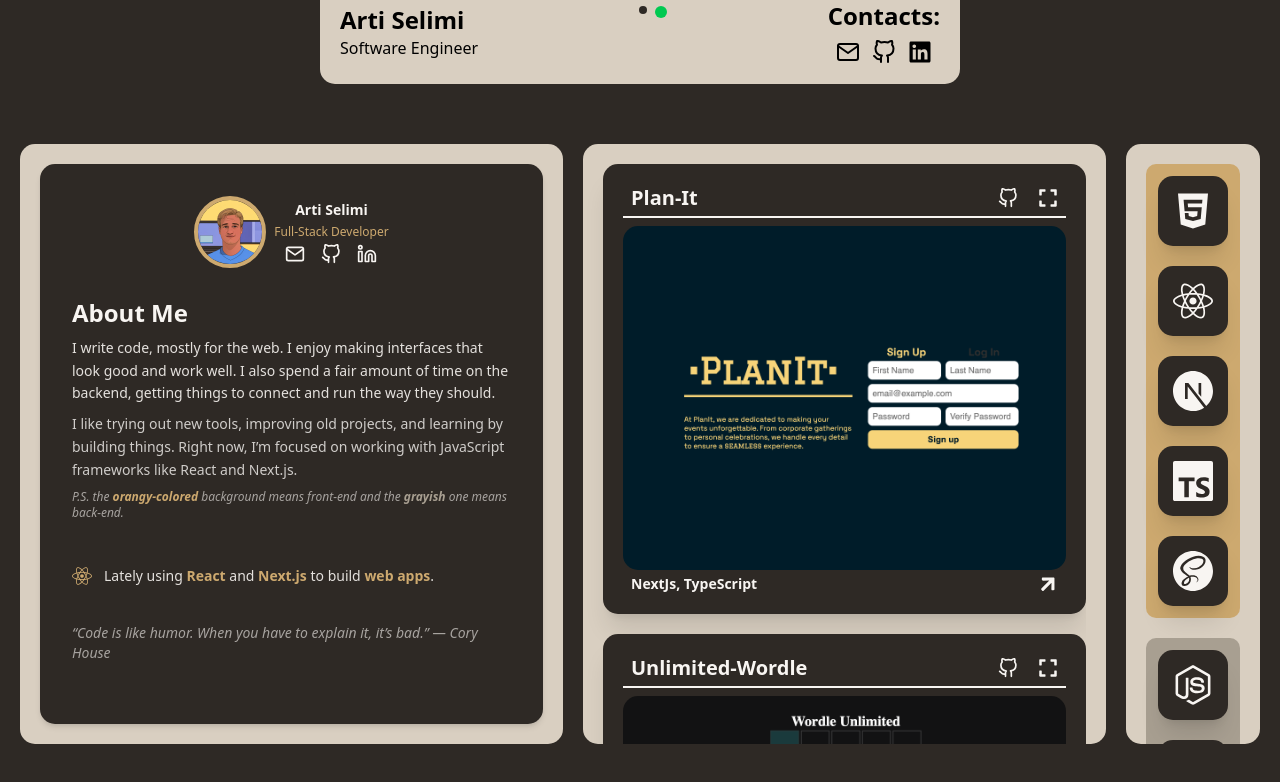
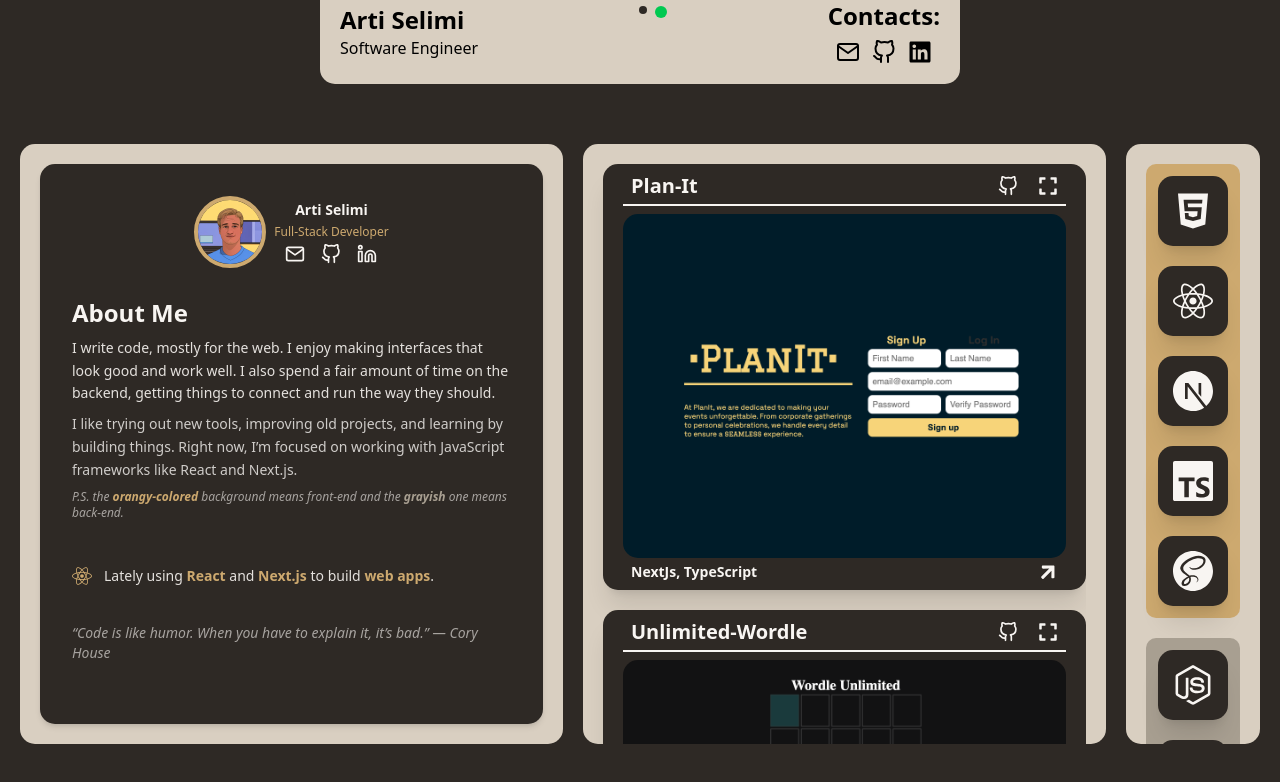
Before and after one commit to Arti-Selimi/ArtiSelimi, a Next.js app: page / in a window 1280 px wide. Shown: the top 782 px of the page. Built offline with nearby package versions, Linux system fonts and the light colour scheme.

Commit message:
added functionality to draggable components

```diff
--- a/src/components/animated-components/draggable-table/table.tsx
+++ b/src/components/animated-components/draggable-table/table.tsx
@@ -39,7 +39,7 @@ export default function Table() {
   return (
     <div
       ref={parentRef}
-      className="flex flex-col items-center gap-5 h-full flex-1 bg-beige py-5 px-2.5 2xl:py-10 2xl:px-5 rounded-[15px] scrollable overflow-y-scroll"
+      className="flex flex-col items-center gap-5 h-[75vh] flex-1 bg-beige py-5 px-2.5 2xl:py-10 2xl:px-5 rounded-[15px] scrollable overflow-y-scroll"
     >
       <Reorder.Group
         axis="y"
@@ -48,9 +48,10 @@ export default function Table() {
         className="flex flex-col gap-5 w-full"
       >
         {projects.map((project) => (
+            console.log("project", project),
           <Tile
+            key={project.name}
             parentRef={parentRef}
-            key={project.name}
             value={project}
             name={project.name}
             imgSrc={project.imgSrc}
--- a/src/components/tiles/tile.tsx
+++ b/src/components/tiles/tile.tsx
@@ -11,7 +11,6 @@ import type { Tile } from "@/components/types/types";
 
 export default function Tile({
   parentRef,
-  key,
   value,
   name,
   imgSrc,
@@ -34,7 +33,6 @@ export default function Tile({
 
   return (
     <Reorder.Item
-      key={key}
       value={value}
       layout
       drag="y"
@@ -42,6 +40,9 @@ export default function Tile({
       whileDrag={{ scale: 1.02 }}
       onDrag={(e, info) => {
         if (!parentRef?.current) return;
+
+        console.log("e", e);
+        console.log("info", info);
 
         const container = parentRef?.current;
         const { y } = info.point;
@@ -57,7 +58,7 @@ export default function Tile({
           container.scrollTop += 10;
         }
       }}
-      className="p-5 rounded-[15px] cursor-pointer bg-expresso shadow-xl flex flex-col justify-center items-start w-full"
+      className="px-5 py-2 rounded-[15px] cursor-pointer bg-expresso shadow-xl flex flex-col justify-center items-start w-full"
     >
       <div className="border-b-2 border-primary pb-1 px-2 w-full mb-2 flex justify-between items-center">
         <h1 className="text-xl font-extrabold">{name}</h1>
--- a/src/components/types/types.tsx
+++ b/src/components/types/types.tsx
@@ -2,7 +2,6 @@ import { StaticImageData } from "next/image";
 
 export type Tile = {
   parentRef?: React.RefObject<HTMLDivElement | null> ;
-  key: string;
   value: object;
   name: string;
   imgSrc: string | StaticImageData;
```
